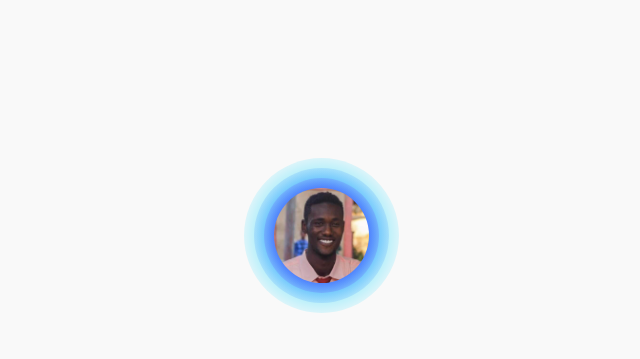
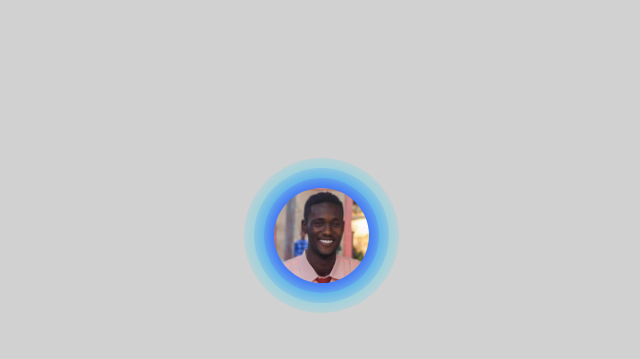
Before and after one commit to MahmoudBakheett/MahmoudBakheett.github.io, a plain HTML site: page index.html in a window 1280 px wide. Shown: the top 359 px of the page, without its empty margins (319-959 px from the left). Drawn offline with Linux system fonts and the light colour scheme.

Commit message:
background

```diff
--- a/index.html
+++ b/index.html
@@ -27,7 +27,7 @@
             justify-content: center;
             align-items: center;
             height: 100vh;
-            background-color: rgb(249, 249, 249);
+            background-color: rgb(210, 209, 209);
         }
 
         ul {
```
